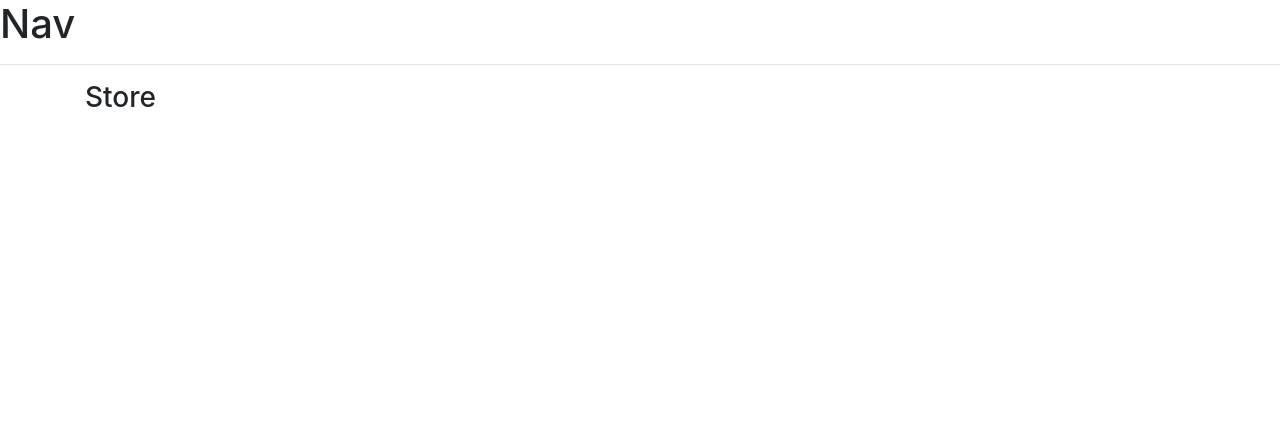
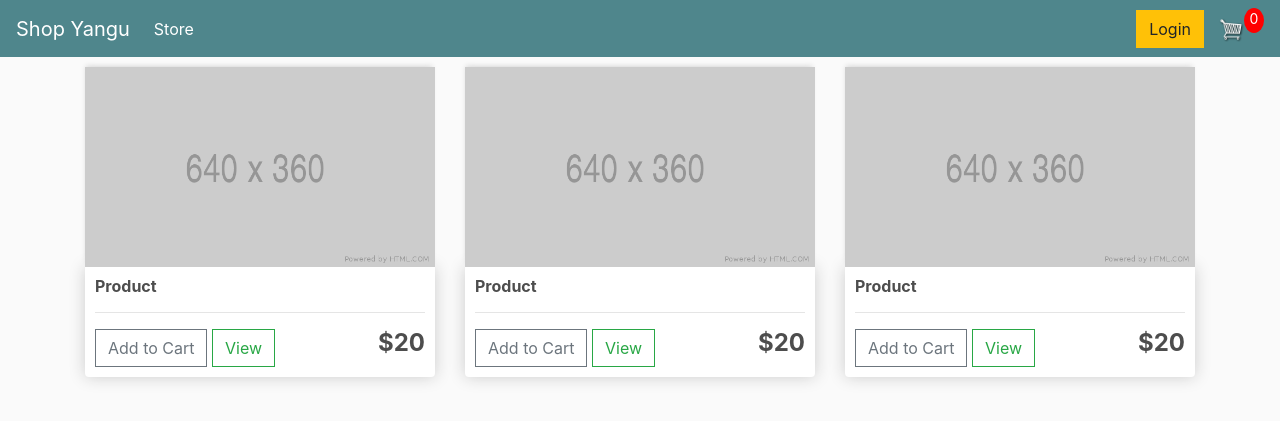
Before and after one commit to MuthonduG/django_ecommerce, a Django app: page / in a window 1280 px wide. Shown: the top 421 px of the page. Run offline with Django 4.2, Linux system fonts and the light colour scheme; some libraries are stand-ins or nearby versions.

Commit message:
updates: initial structure for store

```diff
--- a/ecommerce/static/css/main.css
+++ b/ecommerce/static/css/main.css
@@ -1,4 +1,105 @@
-body {
+body{
+	background-color: hsl(0, 0%, 98%);
+    margin: 0;
+    top: 0;
+    left: 0;
+    right: 0;
     padding: 0;
-    margin: 0;
+    box-sizing: border-box;
 }
+
+h1,h2,h3,h4,h5,h6{
+	color:hsl(0, 0%, 30%);
+}
+
+.box-element{
+	box-shadow:hsl(0, 0%, 80%) 0 0 16px;
+	background-color: #fff;
+	border-radius: 4px;
+	padding: 10px;
+}
+
+.thumbnail{
+	width: 100%;
+	height: 200px;
+	-webkit-box-shadow: -1px -3px 5px -2px rgba(214,214,214,1);
+    -moz-box-shadow: -1px -3px 5px -2px rgba(214,214,214,1);
+    box-shadow: -1px -3px 5px -2px rgba(214,214,214,1);
+}
+
+.product{
+	border-radius: 0 0 4px 4px;
+}
+
+.bg-dark{
+	background-color: #4f868c!important;
+}
+
+#cart-icon{
+	width:25px;
+	display: inline-block;
+	margin-left: 15px;
+}
+
+#cart-total{
+	display: block;
+	text-align: center;
+	color:#fff;
+	background-color: red;
+	width: 20px;
+	height: 25px;
+	border-radius: 50%;
+	font-size: 14px;
+}
+
+.col-lg-4, .col-lg-6, .col-lg-8, .col-lg-12{
+	margin-top: 10px;
+}
+
+.btn{
+	border-radius: 0;
+}
+
+.row-image{
+	width: 100px;
+}
+
+.form-field{
+	width:250px;
+	display: inline-block;
+	padding: 5px;
+}
+
+.cart-row{
+	display: flex;
+    align-items: flex-stretch;
+    padding-bottom: 10px;
+    margin-bottom: 10px;
+    border-bottom: 1px solid #ececec;
+
+}
+
+.quantity{
+	display: inline-block;
+	font-weight: 700;
+	padding-right:10px;
+
+
+}
+
+.chg-quantity{
+	width: 12px;
+	cursor: pointer;
+	display: block;
+	margin-top: 5px;
+	transition:.1s;
+}
+
+.chg-quantity:hover{
+	opacity: .6;
+}
+
+
+.hidden{
+	display: none!important;
+}
--- a/ecommerce/store/templates/store/main.html
+++ b/ecommerce/store/templates/store/main.html
@@ -4,22 +4,50 @@
 <head>
     <meta charset="UTF-8">
     <meta name="viewport" content="width=device-width, initial-scale=1.0, maximum-scale=1.0, minimum-scale=1.0">
+    <!-- Box icons -->
+    <link href='https://unpkg.com/boxicons@2.1.4/css/boxicons.min.css' rel='stylesheet'>
+
     <!-- Bootstrap css configuration -->
     <link rel="stylesheet" href="https://stackpath.bootstrapcdn.com/bootstrap/4.4.1/css/bootstrap.min.css" integrity="sha384-Vkoo8x4CGsO3+Hhxv8T/Q5PaXtkKtu6ug5TOeNV6gBiFeWPGFN9MuhOf23Q9Ifjh" crossorigin="anonymous">
     <!-- Local / static css configuration -->
     <link rel="stylesheet" href="{% static 'css/main.css' %}">
+    <!-- Tailwind cdn -->
+
     <title>Ecommerce</title>
 </head>
 <body>
 
-    <h1>Nav</h1>
-    <hr>
+    <nav class="navbar navbar-expand-lg navbar-dark bg-dark">
+        <a class="navbar-brand" href="{% url 'store' %}">Shop Yangu</a>
+        <button class="navbar-toggler" type="button" data-toggle="collapse" data-target="#navbarSupportedContent" aria-controls="navbarSupportedContent" aria-expanded="false" aria-label="Toggle navigation">
+          <span class="navbar-toggler-icon"></span>
+        </button>
+
+        <div class="collapse navbar-collapse" id="navbarSupportedContent">
+
+            <ul class="navbar-nav mr-auto">
+                <li class="nav-item active">
+                <a class="nav-link" href="{% url 'store' %}">Store <span class="sr-only">(current)</span></a>
+                </li>
+            </ul>
+
+            <div class="form-inline my-2 my-lg-0">
+                <a href="#"class="btn btn-warning">Login</a>
+
+                <a href="{% url 'cart' %}">
+                   <img  id="cart-icon" src="{% static 'images/image.png' %}">
+               </a>
+               <p id="cart-total">0</p>
+
+            </div>
+
+        </div>
+    </nav>
 
     <div class="container">
         {% block content %}
 
         {% endblock content %}
-
     </div>
 
     <!-- Bootstrap js configuration -->
--- a/ecommerce/store/templates/store/store.html
+++ b/ecommerce/store/templates/store/store.html
@@ -1,8 +1,45 @@
 {% extends 'store/main.html' %}
 {% load static %}
+{% block content %}
+	<div class="row">
+		<div class="col-lg-4">
+			<img class="thumbnail" src="{% static 'images/product_alt.png' %}">
+			<div class="box-element product">
+				<h6><strong>Product</strong></h6>
+				<hr>
 
-{% block content %}
+				<button  class="btn btn-outline-secondary add-btn">Add to Cart</button>
+				<a class="btn btn-outline-success" href="#">View</a>
+				<h4 style="display: inline-block; float: right"><strong>$20</strong></h4>
 
-<h3>Store</h3>
+			</div>
+		</div>
+
+		<div class="col-lg-4">
+			<img class="thumbnail" src="{% static 'images/product_alt.png' %}">
+			<div class="box-element product">
+				<h6><strong>Product</strong></h6>
+				<hr>
+
+				<button  class="btn btn-outline-secondary add-btn">Add to Cart</button>
+				<a class="btn btn-outline-success" href="#">View</a>
+				<h4 style="display: inline-block; float: right"><strong>$20</strong></h4>
+
+			</div>
+		</div>
+
+		<div class="col-lg-4">
+			<img class="thumbnail" src="{% static 'images/product_alt.png' %}">
+			<div class="box-element product">
+				<h6><strong>Product</strong></h6>
+				<hr>
+
+				<button  class="btn btn-outline-secondary add-btn">Add to Cart</button>
+				<a class="btn btn-outline-success" href="#">View</a>
+				<h4 style="display: inline-block; float: right"><strong>$20</strong></h4>
+
+			</div>
+		</div>
+	</div>
 
 {% endblock content %}
```
Also changed, not shown: ecommerce/static/images/cart.png (deleted), ecommerce/static/images/image.png (added), ecommerce/static/images/product_alt.png (added).
